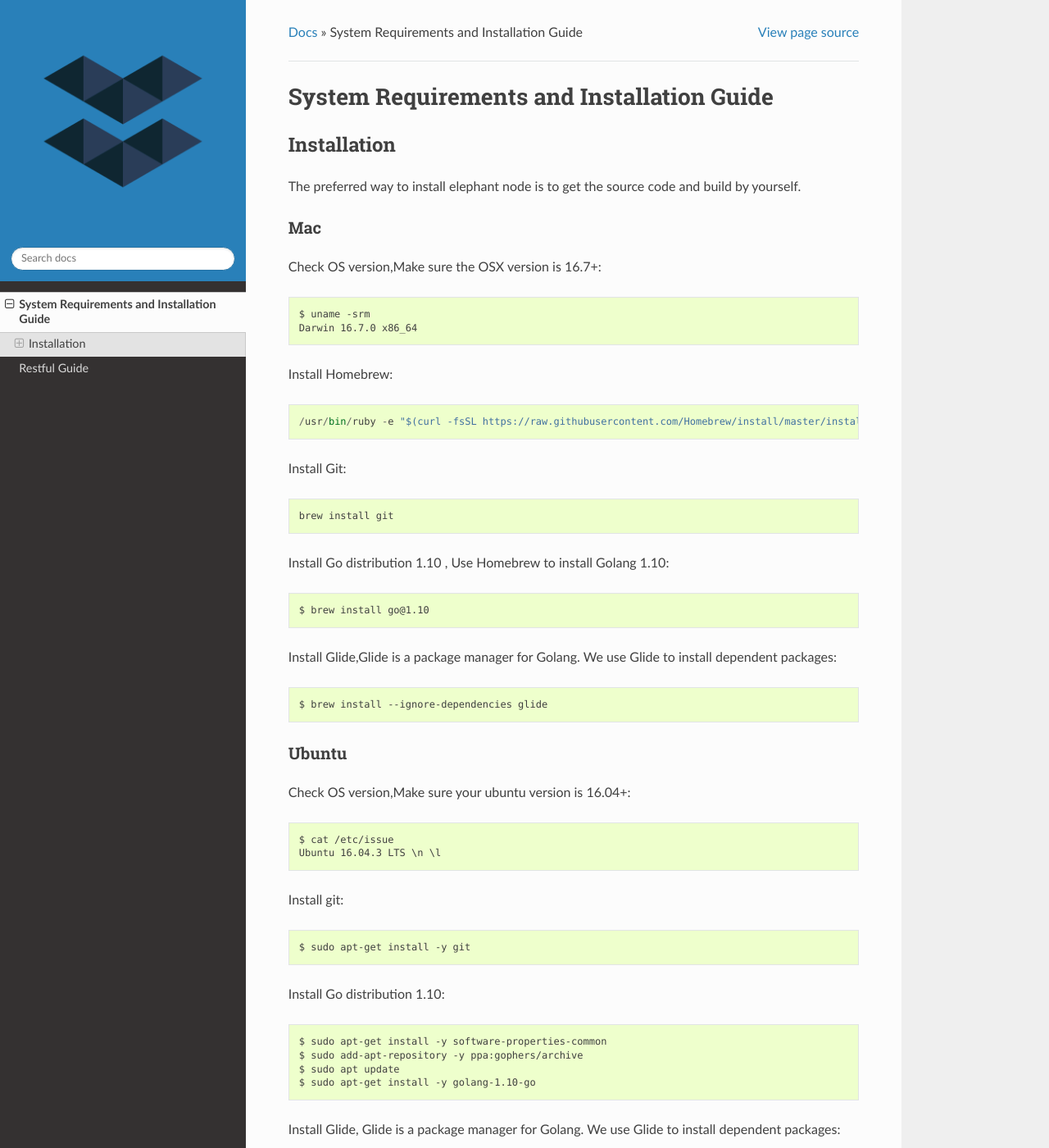
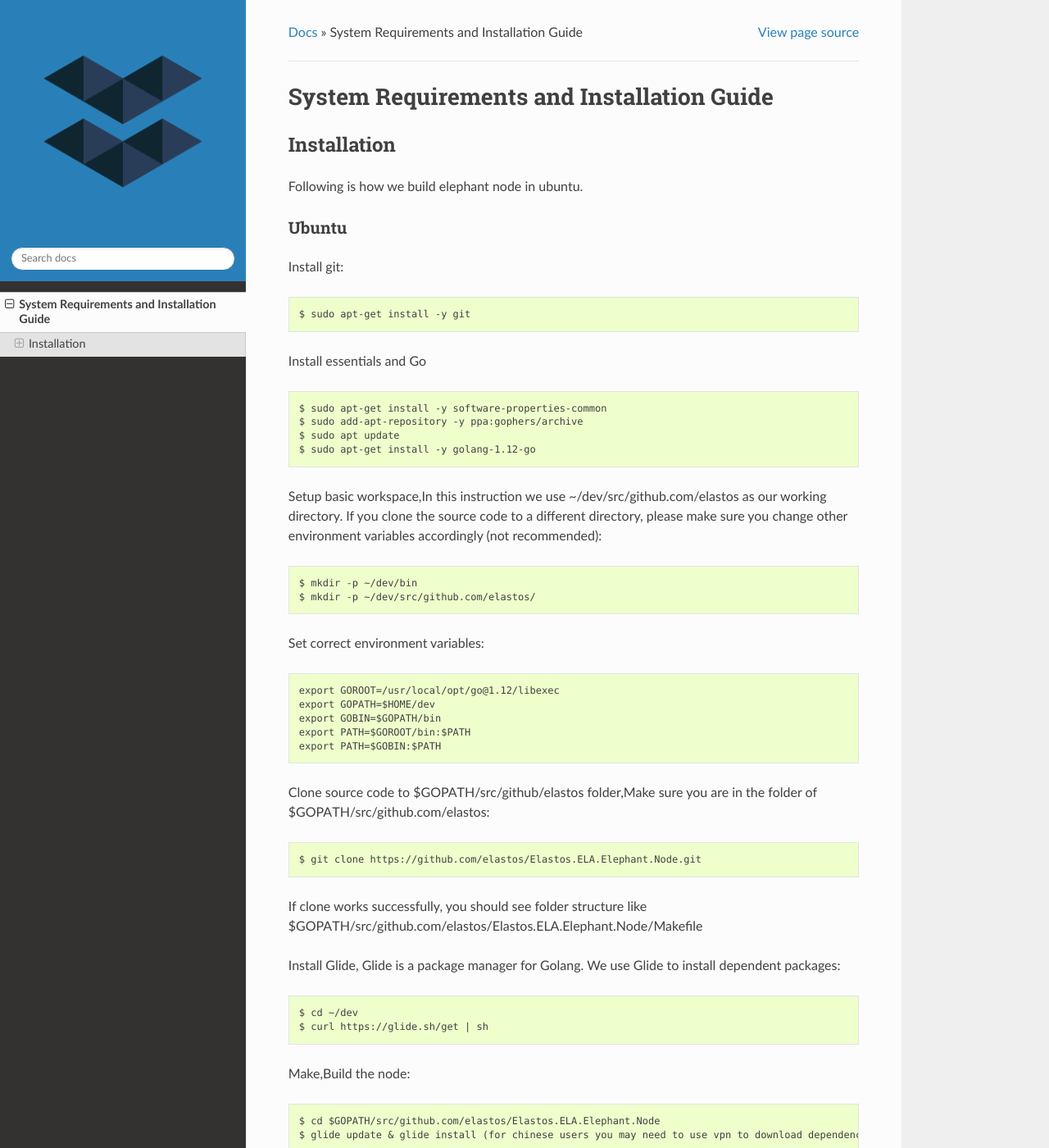
Before and after one commit to elastos/Elastos.ELA.Elephant.Node, a Sphinx documentation site: the page built from docs/overview_and_guide.rst, in a window 1280 px wide and 1400 px high. Shown: the whole window at 82% size. Built offline with Sphinx 7.4.7 and the Read the Docs theme 2.0.0, drawn with Linux system fonts in a browser that asks for light colours; pages that are not in the unit, such as notebooks, are missing from menus; some of the changed text lies outside the part shown.

Commit message:
Update docs See also: #6

```diff
--- a/docs/index.rst
+++ b/docs/index.rst
@@ -30,7 +30,3 @@ Contents
    :maxdepth: 2
 
    overview_and_guide.rst
-   restful_guide.rst
-   jsonrpc_guide.rst
-   websocket_guide.rst
-   nodeinfo_guide.rst
--- a/docs/overview_and_guide.rst
+++ b/docs/overview_and_guide.rst
@@ -6,136 +6,74 @@ System Requirements and Installation Guide
 
 Installation
 ============
-The preferred way to install elephant node is to get the source code and build by yourself.
-
-Mac
-***
-
-Check OS version,Make sure the OSX version is 16.7+::
-
-    $ uname -srm
-    Darwin 16.7.0 x86_64
-
-Install Homebrew::
-
-    /usr/bin/ruby -e "$(curl -fsSL https://raw.githubusercontent.com/Homebrew/install/master/install)"
-
-Install Git::
-
-    brew install git
-
-Install Go distribution 1.10 , Use Homebrew to install Golang 1.10::
-
-    $ brew install go@1.10
-
-Install Glide,Glide is a package manager for Golang. We use Glide to install dependent packages::
-
-    $ brew install --ignore-dependencies glide
+Following is how we build elephant node in ubuntu.
 
 Ubuntu
 ******
-
-Check OS version,Make sure your ubuntu version is 16.04+::
-
-    $ cat /etc/issue
-    Ubuntu 16.04.3 LTS \n \l
 
 Install git::
 
     $ sudo apt-get install -y git
 
-Install Go distribution 1.10::
+Install essentials and Go ::
 
     $ sudo apt-get install -y software-properties-common
     $ sudo add-apt-repository -y ppa:gophers/archive
     $ sudo apt update
-    $ sudo apt-get install -y golang-1.10-go
+    $ sudo apt-get install -y golang-1.12-go
+
+Setup basic workspace,In this instruction we use ~/dev/src/github.com/elastos as our working directory. If you clone the source code to a different directory, please make sure you change other environment variables accordingly (not recommended)::
+
+    $ mkdir -p ~/dev/bin
+    $ mkdir -p ~/dev/src/github.com/elastos/
+
+Set correct environment variables::
+
+    export GOROOT=/usr/local/opt/go@1.12/libexec
+    export GOPATH=$HOME/dev
+    export GOBIN=$GOPATH/bin
+    export PATH=$GOROOT/bin:$PATH
+    export PATH=$GOBIN:$PATH
+
+Clone source code to $GOPATH/src/github/elastos folder,Make sure you are in the folder of $GOPATH/src/github.com/elastos::
+
+    $ git clone https://github.com/elastos/Elastos.ELA.Elephant.Node.git
+
+If clone works successfully, you should see folder structure like $GOPATH/src/github.com/elastos/Elastos.ELA.Elephant.Node/Makefile
 
 Install Glide, Glide is a package manager for Golang. We use Glide to install dependent packages::
 
     $ cd ~/dev
     $ curl https://glide.sh/get | sh
 
+Make,Build the node::
 
-Configure the Elastos.ELA::
+    $ cd $GOPATH/src/github.com/elastos/Elastos.ELA.Elephant.Node
+    $ glide update & glide install (for chinese users you may need to use vpn to download dependency)
+
+update config.json similar to the following content::
 
     {
       "Configuration": {
-        "ActiveNet": "testnet",
-        //Local web portal port number. User can go to http://127.0.0.1:10333/info to access the web UI
-        "HttpInfoPort": 21333,
-        //true to start the webUI, false to disable
+        "ActiveNet": "mainnet",
+        "HttpInfoPort": 20333,
         "HttpInfoStart": true,
-        //Restful port number
-        "HttpRestPort": 21334,
-        //Websocket port number
-        "HttpWsPort": 21335,
-        //RPC port number
-        "HttpJsonPort": 21336,
-        //P2P port number
-        "NodePort": 21338,
-        //Log level. Level 0 is the highest, 6 is the lowest.
+        "HttpRestPort": 20334,
+        "HttpRestStart": true,
+        "HttpWsPort": 20335,
+        "HttpWsStart":true,
+        "HttpJsonPort": 20336,
+        "EnableRPC": true,
+        "NodePort": 20338,
         "PrintLevel": 1,
         "PowConfiguration": {
-          //Mining reward receiving address
           "PayToAddr": "EeEkSiRMZqg5rd9a2yPaWnvdPcikFtsrjE",
           "MinerInfo": "ELA",
-          //Minimal mining fee
           "MinTxFee": 100
         },
         "RpcConfiguration": {
-          //User name: if set, you need to provide user name and password when calling the rpc interface
-          "User": "ElaUser",
-          //User password: if set, you need to provide user name and password when calling the rpc interface
-          "Pass": "Ela123",
-          //If hanve "0.0.0.0" in WhiteIPList will allow all ip to connect, otherwise only allow ip in WhiteIPList to connect
-          "WhiteIPList": [
-            "127.0.0.1"
-          ]
-        }
-      }
-    }
-
-Configure the Elastos ID chain::
-
-    {
-      "Configuration": {
-        "Magic": 2018102,
-        "SpvMagic": 2018101,
-        "SeedList": [
-          "node-testnet-011.elastos.org:21608",
-          "node-testnet-012.elastos.org:21608",
-          "node-testnet-013.elastos.org:21608",
-          "node-testnet-014.elastos.org:21608",
-          "node-testnet-015.elastos.org:21608"
-        ],
-        "SpvSeedList": [
-          "node-testnet-002.elastos.org:21338",
-          "node-testnet-003.elastos.org:21338",
-          "node-testnet-004.elastos.org:21338"
-        ],
-        "ExchangeRate": 1.0,
-        "MinCrossChainTxFee": 10000,
-        "HttpRestPort": 21604,
-        "HttpWsPort": 21605,
-        "HttpJsonPort": 21606,
-        "NodePort": 21608,
-        "PrintLevel": 1,
-        "MaxLogsSize": 0,
-        "MaxPerLogSize": 0,
-        "DisableTxFilters": true,
-        "MainChainFoundationAddress": "8ZNizBf4KhhPjeJRGpox6rPcHE5Np6tFx3",
-        "FoundationAddress": "8NRxtbMKScEWzW8gmPDGUZ8LSzm688nkZZ",
-        "PowConfiguration": {
-          "PayToAddr": "ESHtMtd4v4247fBn3KcDG4pfoCtz51Q6nZ",
-          "AutoMining": false,
-          "MinerInfo": "DID",
-          "MinTxFee": 100,
-          "InstantBlock": false
-        },
-        "RpcConfiguration": {
-          "User": "ElaUser",
-          "Pass": "Ela123",
+          "User": "clark",
+          "Pass": "123456",
           "WhiteIPList": [
             "127.0.0.1"
           ]
@@ -149,54 +87,11 @@ Extra feature configure::
       //Get CMC Apikey go to https://coinmarketcap.com/api/
       "Cmc":{
         "ApiKey":["5c8bcab7-a811-428d-9c2b-3f0326de4f66","237bd580-3c68-42f8-b9e8-fd201c4933ac"],
+        // update schedule period, `m` stand for minutes
         "Inteval":"15m"
       }
     }
 
-.. warn::
-    At the moment, elephant node only fire a Elastos.ELA node.
-
-Build the node
-**************
-
-Setup basic workspace,In this instruction we use ~/dev/src/github.com/elastos as our working directory. If you clone the source code to a different directory, please make sure you change other environment variables accordingly (not recommended)::
-
-    $ mkdir -p ~/dev/bin
-    $ mkdir -p ~/dev/src/github.com/elastos/
-
-Set correct environment variables::
-
-    export GOROOT=/usr/local/opt/go@1.10/libexec
-    export GOPATH=$HOME/dev
-    export GOBIN=$GOPATH/bin
-    export PATH=$GOROOT/bin:$PATH
-    export PATH=$GOBIN:$PATH
-
-Check Go version and glide version,Check the golang and glider version. Make sure they are the following version number or above::
-
-    $ go version
-    go version go1.10.2 darwin/amd64
-
-    $ glide --version
-    glide version 0.13.1
-
-If you cannot see the version number, there must be something wrong when install.
-
-Clone source code to $GOPATH/src/github/elastos folder,Make sure you are in the folder of $GOPATH/src/github.com/elastos::
-
-    $ git clone https://github.com/elastos/Elastos.ELA.Elephant.Node.git
-
-If clone works successfully, you should see folder structure like $GOPATH/src/github.com/elastos/Elastos.ELA.Elephant.Node/Makefile
-
-Install dependencies using Glide::
-
-    $ cd $GOPATH/src/github.com/elastos/Elastos.ELA.Elephant.Node
-    $ glide update && glide install
-
-Make,Build the node::
-
-    $ cd $GOPATH/src/github.com/elastos/Elastos.ELA.Elephant.Node
-    $ make
 
 If you did not see any error message, congratulations, you have made the Elephant full node.
 
```
